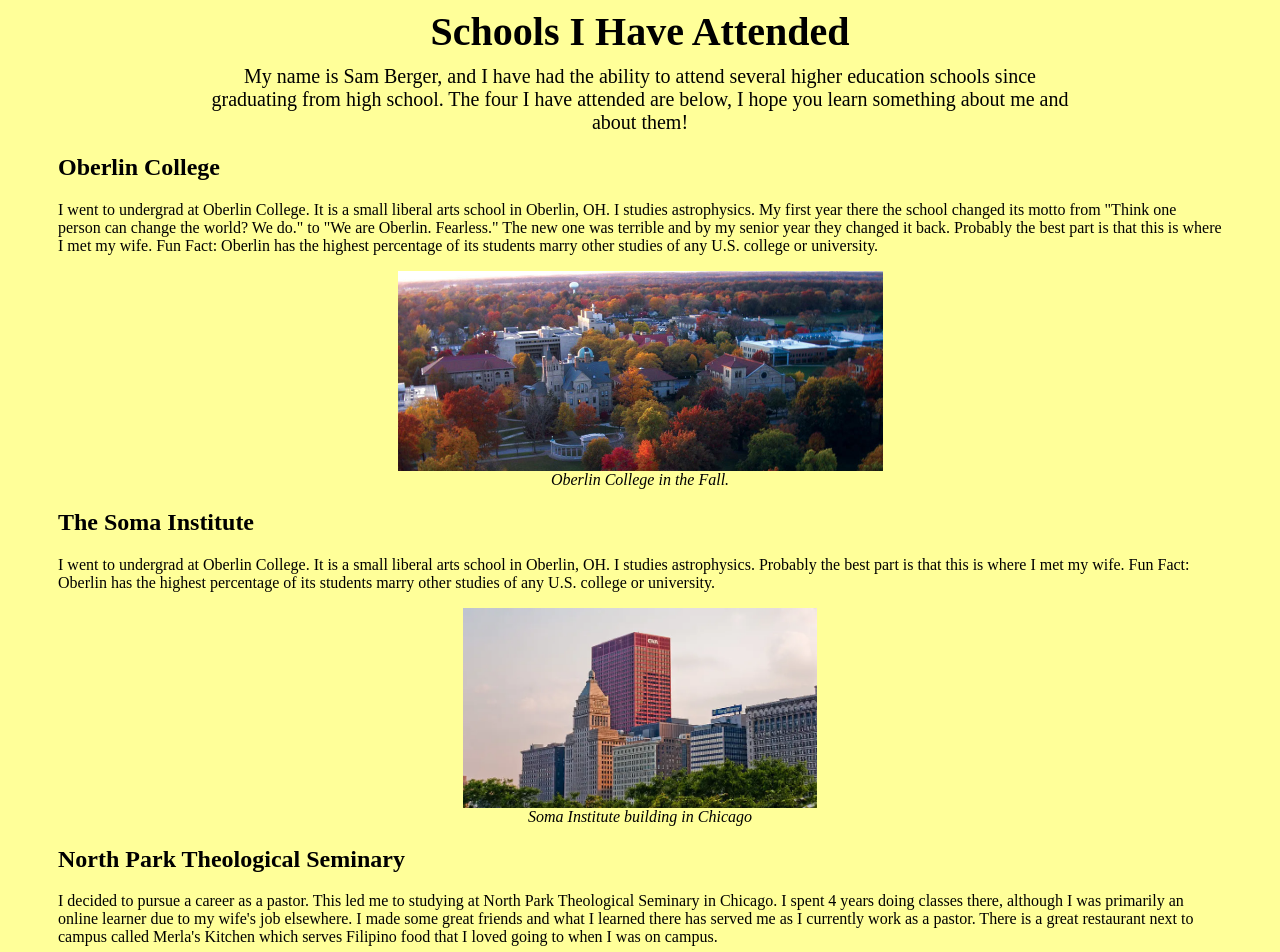
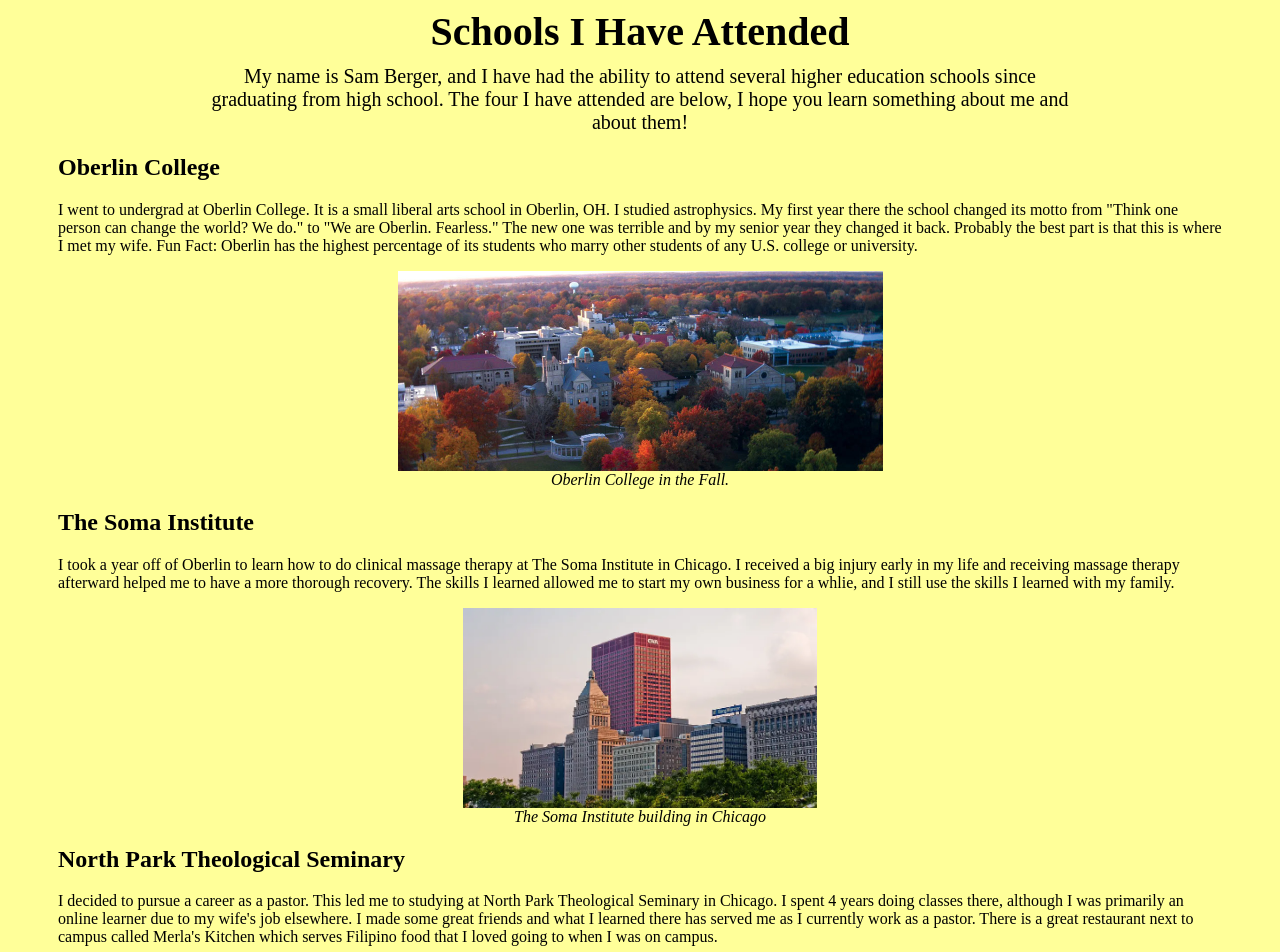
Before and after one commit to Sam-Berger/html-me-something, a plain HTML site: page index.html in a window 1280 px wide. Shown: the top 952 px of the page. Drawn offline with Linux system fonts and the light colour scheme.

Commit message:
modified:   index.html

```diff
--- a/index.html
+++ b/index.html
@@ -13,7 +13,7 @@
            <article>
                <section>
                    <h2>Oberlin College</h2>
-                   <p>I went to undergrad at Oberlin College. It is a small liberal arts school in Oberlin, OH. I studies astrophysics. My first year there the school changed its motto from &quotThink one person can change the world? We do.&quot to &quotWe are Oberlin. Fearless.&quot The new one was terrible and by my senior year they changed it back. Probably the best part is that this is where I met my wife. Fun Fact: Oberlin has the highest percentage of its students marry other studies of any U.S. college or university.</p>
+                   <p>I went to undergrad at Oberlin College. It is a small liberal arts school in Oberlin, OH. I studied astrophysics. My first year there the school changed its motto from &quotThink one person can change the world? We do.&quot to &quotWe are Oberlin. Fearless.&quot The new one was terrible and by my senior year they changed it back. Probably the best part is that this is where I met my wife. Fun Fact: Oberlin has the highest percentage of its students who marry other students of any U.S. college or university.</p>
                    <figure>
                        <img src = "images/Oberlin-Campus-Fall.jpg" alt = "Oberlin College in the Fall" class = "pictures">
                        <figcaption>
@@ -23,11 +23,11 @@
                 </section>
                 <section>
                     <h2>The Soma Institute</h2>
-                    <p>I went to undergrad at Oberlin College. It is a small liberal arts school in Oberlin, OH. I studies astrophysics. Probably the best part is that this is where I met my wife. Fun Fact: Oberlin has the highest percentage of its students marry other studies of any U.S. college or university.</p>
+                    <p>I took a year off of Oberlin to learn how to do clinical massage therapy at The Soma Institute in Chicago. I received a big injury early in my life and receiving massage therapy afterward helped me to have a more thorough recovery. The skills I learned allowed me to start my own business for a whlie, and I still use the skills I learned with my family.</p>
                     <figure>
                         <img src = "images/Soma.jpg" alt = "The Soma Institute building in Chicago" class = "pictures">
                         <figcaption>
-                            Soma Institute building in Chicago
+                            The Soma Institute building in Chicago
                         </figcaption>
                     </figure>
                  </section>
```
